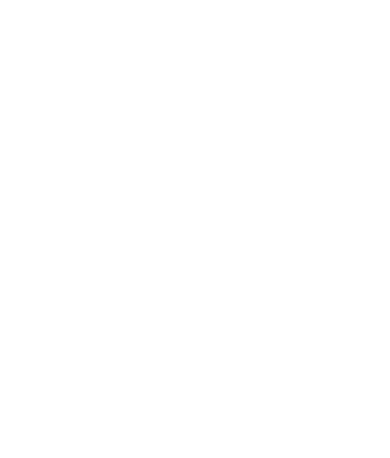
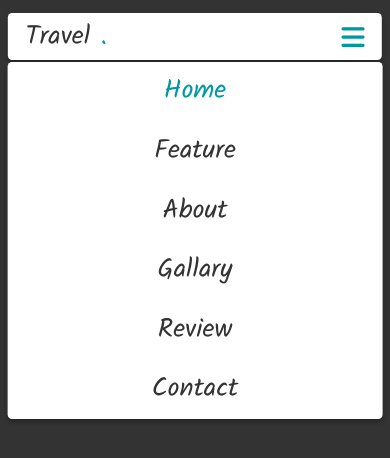
Before and after one commit to Harshana369/Tours-and-Traval, a plain HTML site: page index.html in a window 390 px wide. Drawn offline with Linux system fonts and the light colour scheme.

Commit message:
create nav bar fist step

```diff
--- /dev/null
+++ b/css/style.css
@@ -0,0 +1,110 @@
+@import url("https://fonts.googleapis.com/css2?family=Kalam:wght@300;400;700&family=Nunito:ital,wght@0,200;0,300;1,400;1,600&display=swap");
+
+* {
+  font-family: "kalam", cursive;
+  padding: 0;
+  margin: 0;
+  box-sizing: border-box;
+  text-decoration: none;
+  text-transform: capitalize;
+}
+
+html {
+  overflow-x: hidden;
+  font-size: 62.5%;
+}
+
+body {
+  background: #333;
+}
+
+header {
+  width: 96%;
+  background: #fff;
+  display: flex;
+  align-items: center;
+  justify-content: space-between;
+  position: fixed;
+  top: 1.5rem;
+  left: 50%;
+  transform: translateX(-50%);
+  border-radius: 0.5rem;
+  box-shadow: 0 0.3rem 0.5rem rgba(0, 0, 0, 0.3);
+  padding: 0.3rem 2rem;
+  transition: 0.2s linear;
+  z-index: 1000;
+}
+
+header .logo {
+  color: #333;
+  font-size: 3rem;
+}
+header .logo span {
+  color: #0098a1;
+}
+
+header .navbar ul {
+  list-style: none;
+  display: flex;
+  align-items: center;
+  justify-content: space-between;
+  margin: 0;
+  padding: 0;
+}
+
+header .navbar ul li {
+  margin: 0 1rem;
+}
+
+header .navbar ul li a {
+  font-size: 2rem;
+  color: #333;
+  transition: 0.2s linear;
+}
+
+header .navbar ul li .active,
+header .navbar ul li a:hover {
+  color: #0098a1;
+}
+
+header .fa-bars {
+  font-size: 3rem;
+  color: #0098a1;
+  cursor: pointer;
+  display: none;
+}
+
+@media (max-width: 768px) {
+  html {
+    font-size: 55%;
+  }
+  header .fa-bars {
+    display: block;
+  }
+  header .navbar {
+    position: fixed;
+    top: 5.5rem;
+    left: 50%;
+    transform: translateX(-50%);
+    width: 100%;
+    background-color: #fff;
+    border-radius: 0.5rem;
+    box-shadow: 0 0.3rem 0.5rem rgba(0, 0, 0, 0.3);
+    z-index: 1000;
+    transition: 0.2s linear;
+  }
+  header .navbar ul {
+    flex-flow: column;
+  }
+
+  header .navbar ul li {
+    margin: 1rem;
+    width:100%;
+    text-align: center;
+  }
+
+  header .navbar ul li a{
+    display: block;
+    font-size: 3rem;
+  }
+}
--- a/index.html
+++ b/index.html
@@ -1,12 +1,43 @@
 <!DOCTYPE html>
 <html lang="en">
-<head>
-    <meta charset="UTF-8">
-    <meta http-equiv="X-UA-Compatible" content="IE=edge">
-    <meta name="viewport" content="width=device-width, initial-scale=1.0">
-    <title>Document</title>
-</head>
-<body>
+  <head>
+    <meta charset="UTF-8" />
+    <meta http-equiv="X-UA-Compatible" content="IE=edge" />
+    <meta name="viewport" content="width=device-width, initial-scale=1.0" />
+    <title>Complete Responsive Tours & Travel website</title>
 
-</body>
+    <!-- front awesome cdn file link -->
+    <link
+      rel="stylesheet"
+      href="https://cdnjs.cloudflare.com/ajax/libs/font-awesome/6.2.0/css/all.min.css"
+    />
+    <link rel="stylesheet" href="css/style.css" />
+  </head>
+  <body>
+    <!-- start header stations -->
+    <header>
+      <a href="#" class="logo">travel <span>.</span></a>
+
+      <nav class="navbar">
+        <ul>
+          <li><a href="home" class="active">home</a></li>
+          <li><a href="feature">feature</a></li>
+          <li><a href="about">about</a></li>
+          <li><a href="gallary">gallary</a></li>
+          <li><a href="review">review</a></li>
+          <li><a href="contact">contact</a></li>
+        </ul>
+      </nav>
+  <div class="fas fa-bars"></div>
+
+      <!-- end header stations -->
+    </header>
+
+    <!-- home section start -->
+
+    <!-- home section end -->
+
+    <!-- jquery cdn link -->
+    <script sre="js/main.js"></script>
+  </body>
 </html>
```
Also changed, not shown: js/main.js (added).
